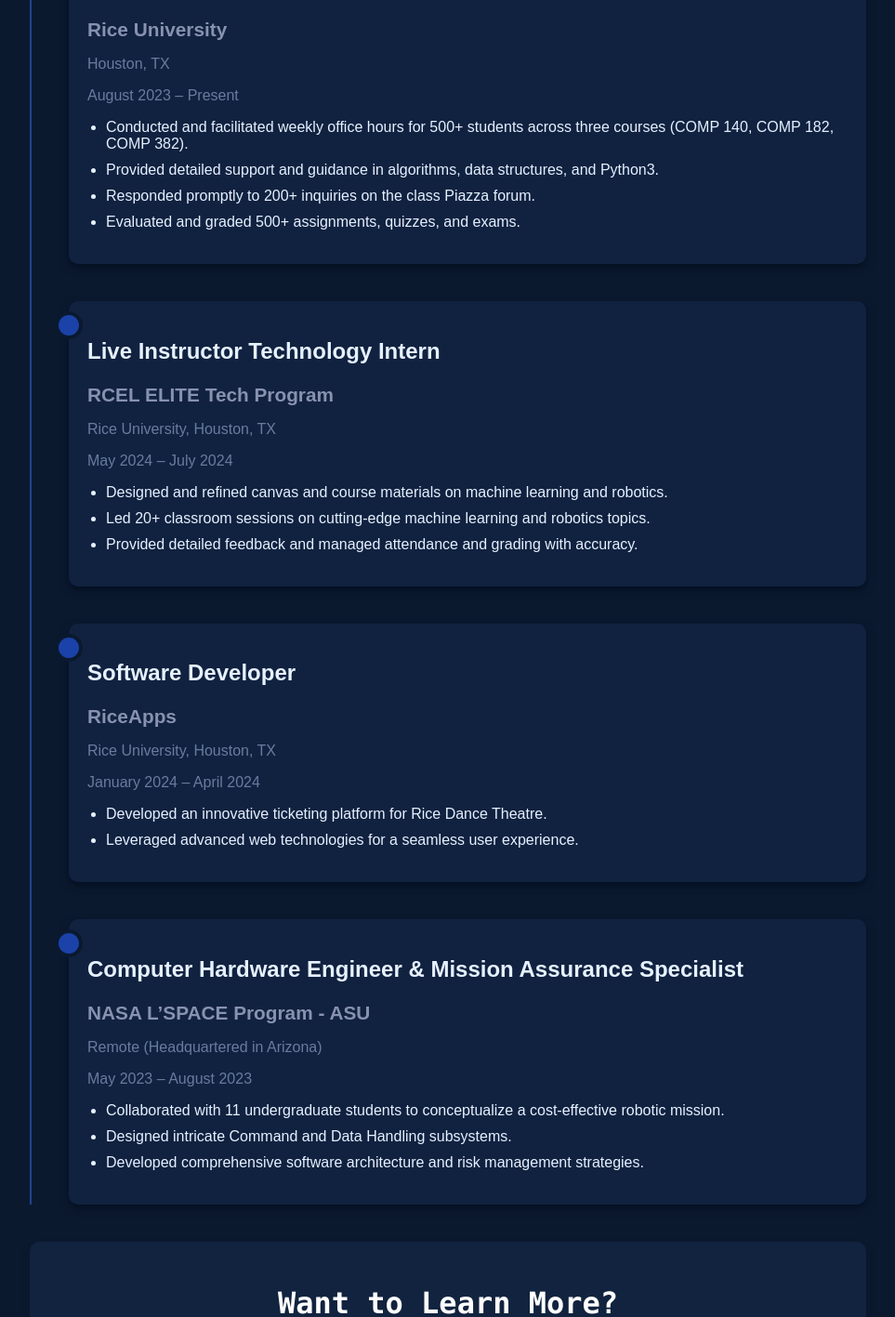
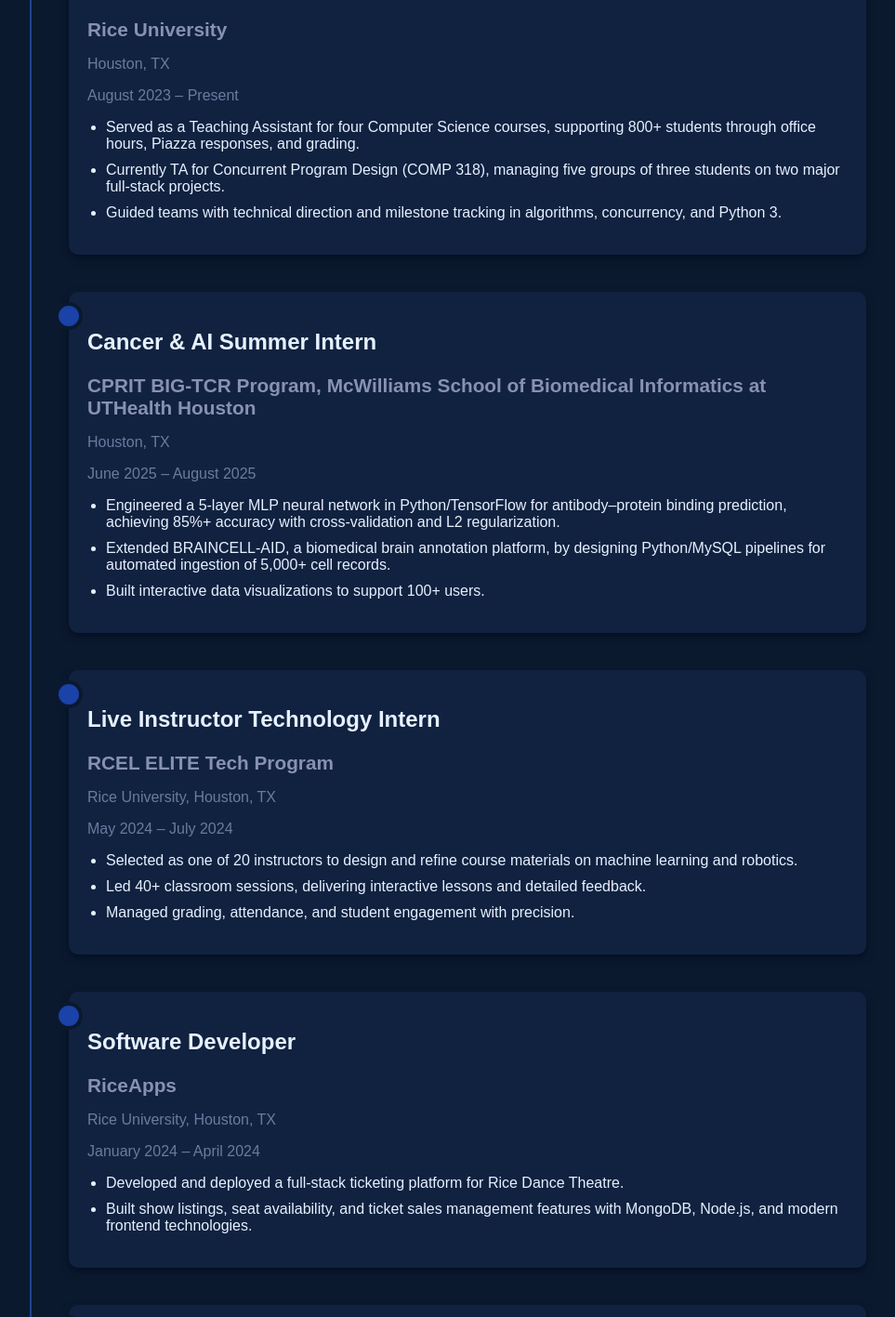
Before and after one commit to meaghanramlakhan8/PersonalCodingPortfolio, a React (Create React App) app: page /work in a window 1280 px wide. Shown: the part 366-1783 px from the top of the page at 93% size, without its empty margins (158-1121 px from the left). Built offline with nearby package versions, Linux system fonts and the light colour scheme.

Commit message:
updating work

```diff
--- a/src/Work.js
+++ b/src/Work.js
@@ -8,10 +8,20 @@
     location: "Houston, TX",
     duration: "August 2023 – Present",
     responsibilities: [
-      "Conducted and facilitated weekly office hours for 500+ students across three courses (COMP 140, COMP 182, COMP 382).",
-      "Provided detailed support and guidance in algorithms, data structures, and Python3.",
-      "Responded promptly to 200+ inquiries on the class Piazza forum.",
-      "Evaluated and graded 500+ assignments, quizzes, and exams."
+      "Served as a Teaching Assistant for four Computer Science courses, supporting 800+ students through office hours, Piazza responses, and grading.",
+      "Currently TA for Concurrent Program Design (COMP 318), managing five groups of three students on two major full-stack projects.",
+      "Guided teams with technical direction and milestone tracking in algorithms, concurrency, and Python 3."
+    ]
+  },
+  {
+    role: "Cancer & AI Summer Intern",
+    company: "CPRIT BIG-TCR Program, McWilliams School of Biomedical Informatics at UTHealth Houston",
+    location: "Houston, TX",
+    duration: "June 2025 – August 2025",
+    responsibilities: [
+      "Engineered a 5-layer MLP neural network in Python/TensorFlow for antibody–protein binding prediction, achieving 85%+ accuracy with cross-validation and L2 regularization.",
+      "Extended BRAINCELL-AID, a biomedical brain annotation platform, by designing Python/MySQL pipelines for automated ingestion of 5,000+ cell records.",
+      "Built interactive data visualizations to support 100+ users."
     ]
   },
   {
@@ -20,9 +30,9 @@
     location: "Rice University, Houston, TX",
     duration: "May 2024 – July 2024",
     responsibilities: [
-      "Designed and refined canvas and course materials on machine learning and robotics.",
-      "Led 20+ classroom sessions on cutting-edge machine learning and robotics topics.",
-      "Provided detailed feedback and managed attendance and grading with accuracy."
+      "Selected as one of 20 instructors to design and refine course materials on machine learning and robotics.",
+      "Led 40+ classroom sessions, delivering interactive lessons and detailed feedback.",
+      "Managed grading, attendance, and student engagement with precision."
     ]
   },
   {
@@ -31,8 +41,8 @@
     location: "Rice University, Houston, TX",
     duration: "January 2024 – April 2024",
     responsibilities: [
-      "Developed an innovative ticketing platform for Rice Dance Theatre.",
-      "Leveraged advanced web technologies for a seamless user experience."
+      "Developed and deployed a full-stack ticketing platform for Rice Dance Theatre.",
+      "Built show listings, seat availability, and ticket sales management features with MongoDB, Node.js, and modern frontend technologies."
     ]
   },
   {
@@ -41,9 +51,9 @@
     location: "Remote (Headquartered in Arizona)",
     duration: "May 2023 – August 2023",
     responsibilities: [
-      "Collaborated with 11 undergraduate students to conceptualize a cost-effective robotic mission.",
-      "Designed intricate Command and Data Handling subsystems.",
-      "Developed comprehensive software architecture and risk management strategies."
+      "Collaborated with 11 undergraduate students nationwide to conceptualize a cost-effective robotic mission to study Ceres’ geology and habitability.",
+      "Designed Command and Data Handling subsystems and developed risk management strategies.",
+      "Delivered detailed documentation and analysis triweekly in line with NASA standards."
     ]
   }
 ];
```
